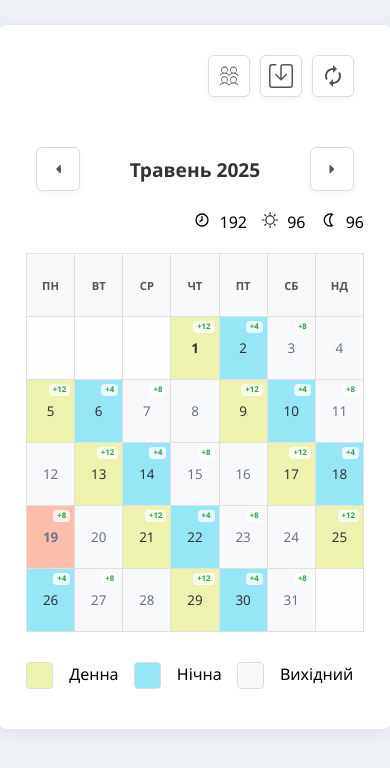
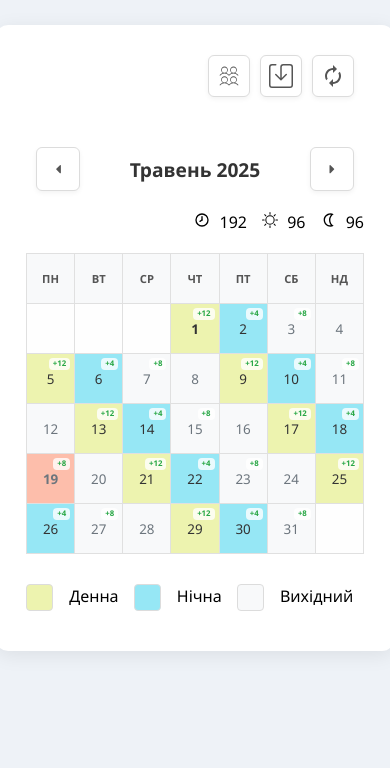
Before and after one commit to BNV1990/Calendar, a Next.js app: page / in a window 390 px wide. Shown: the top 768 px of the page. Built offline with nearby package versions, Linux system fonts and the light colour scheme.

Commit message:
Fixed the size of calendar cells on mobile devices

```diff
--- a/public/globals.css
+++ b/public/globals.css
@@ -339,7 +339,7 @@ body.dark-mode .instruction-text {
   border: 1px solid #e0e0e0; /* Lighter border */
   padding: 12px 5px; /* Adjusted padding */
   text-align: center;
-  height: 50px; /* Increased cell height */
+  height: 50px; /* Re-added fixed height for desktop */
   width: calc(100% / 7);
   font-size: 0.9em; /* Slightly smaller font for cell content */
   position: relative; /* For absolute positioning of hours */
@@ -637,9 +637,18 @@ body.dark-mode .instruction-text {
 @media (max-width: 600px) {
   #calendar-table th,
   #calendar-table td {
-    padding: 6px 1px; /* Further reduced padding */
+    padding: 6px 1px; /* Keep some padding */
     font-size: 0.7em; /* Smaller font */
     min-width: 35px; /* Minimum width for cells */
+    min-height: 35px; /* Minimum height for cells */
+    aspect-ratio: 1 / 1; /* Force square aspect ratio */
+    /* Revert flex properties that broke table layout */
+    /* display: flex; */
+    /* flex-direction: column; */
+    /* justify-content: center; */
+    /* align-items: center; */
+    box-sizing: border-box; /* Ensure padding is included in total dimensions */
+    vertical-align: middle; /* Center content vertically */
   }
 
   .legend-and-summary-container {
```
